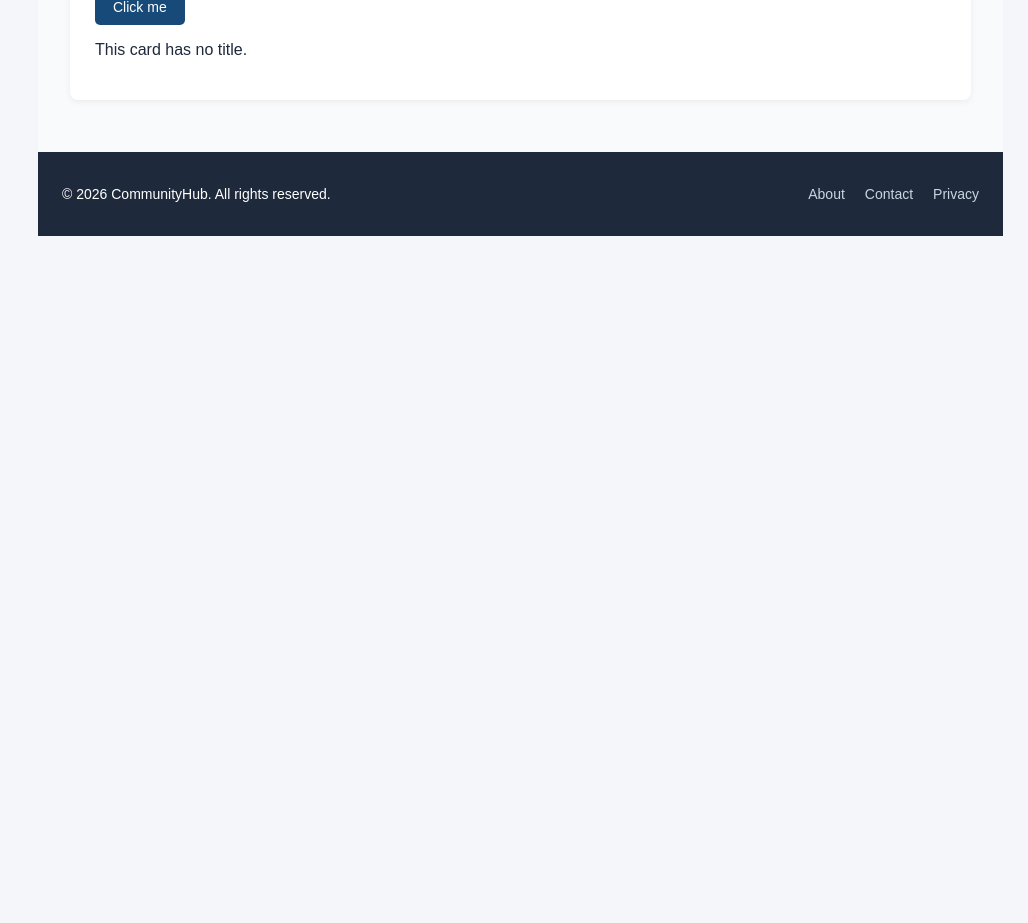
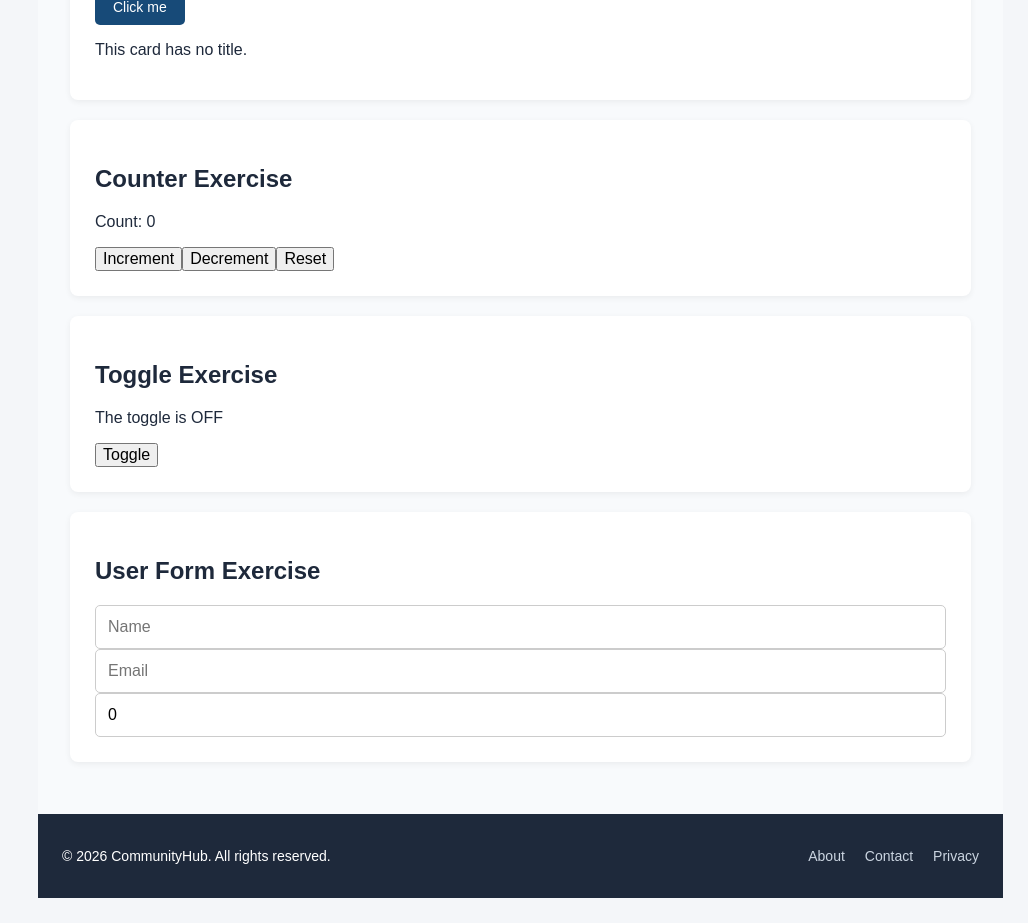
Before and after one commit to okoyo13/iyf-s12-communityhub-team-okoyo13, a React (Vite) app in the folder frontend/: page / in a window 1280 px wide. Shown: the part 1260-2183 px from the top of the page, without its empty margins (252-1280 px from the left). Before the commit the page ends 1521 px from the top, so only its background shows below. Built offline with nearby package versions, Linux system fonts and the light colour scheme.

Commit message:
Complete Task 16.1 useState exercises

```diff
--- a/frontend/src/App.jsx
+++ b/frontend/src/App.jsx
@@ -5,6 +5,9 @@ import PostList from "./components/PostList";
 import Button from "./components/Button";
 import Card from "./components/Card";
 import "./styles/Layout.css";
+import Counter from "./exercises/okoyo13/Counter";
+import Toggle from "./exercises/okoyo13/Toggle";
+import UserForm from "./exercises/okoyo13/UserForm";
 
 const samplePosts = [
   {
@@ -58,6 +61,21 @@ function App() {
           <p>This card has no title.</p>
         </Card>
       </section>
+
+      <section>
+        <h2> Counter Exercise</h2>
+        <Counter />
+      </section>
+
+      <section>
+        <h2> Toggle Exercise</h2>
+        <Toggle />
+      </section>
+
+      <section>
+        <h2>User Form Exercise</h2>
+        <UserForm />
+      </section>
     </Layout>
   );
 }
--- /dev/null
+++ b/frontend/src/exercises/okoyo13/Counter.jsx
@@ -0,0 +1,19 @@
+import { useState } from "react";
+
+function Counter() {
+  const [count, setCount] = useState(0);
+
+  return (
+    <div>
+      <p>Count: {count}</p>
+
+      <button onClick={() => setCount(count + 1)}>Increment</button>
+
+      <button onClick={() => setCount(count - 1)}>Decrement</button>
+
+      <button onClick={() => setCount(0)}>Reset</button>
+    </div>
+  );
+}
+
+export default Counter;
--- /dev/null
+++ b/frontend/src/exercises/okoyo13/Toggle.jsx
@@ -0,0 +1,15 @@
+import { useState } from "react";
+
+function Toggle() {
+  const [isOn, setIsOn] = useState(false);
+
+  return (
+    <div>
+      <p>The toggle is {isOn ? "ON" : "OFF"}</p>
+
+      <button onClick={() => setIsOn(!isOn)}>Toggle</button>
+    </div>
+  );
+}
+
+export default Toggle;
--- /dev/null
+++ b/frontend/src/exercises/okoyo13/UserForm.jsx
@@ -0,0 +1,32 @@
+import { useState } from "react";
+
+function UserForm() {
+  const [name, setName] = useState("");
+  const [email, setEmail] = useState("");
+  const [age, setAge] = useState(0);
+
+  return (
+    <form>
+      <input
+        value={name}
+        onChange={(e) => setName(e.target.value)}
+        placeholder="Name"
+      />
+
+      <input
+        value={email}
+        onChange={(e) => setEmail(e.target.value)}
+        placeholder="Email"
+      />
+
+      <input
+        type="number"
+        value={age}
+        onChange={(e) => setAge(Number(e.target.value))}
+        placeholder="Age"
+      />
+    </form>
+  );
+}
+
+export default UserForm;
```
